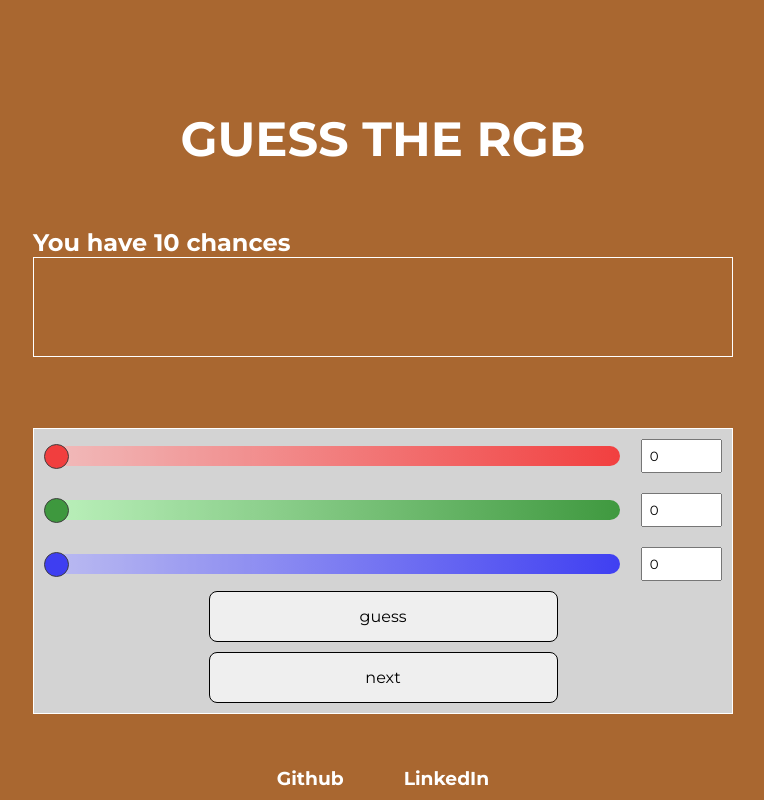
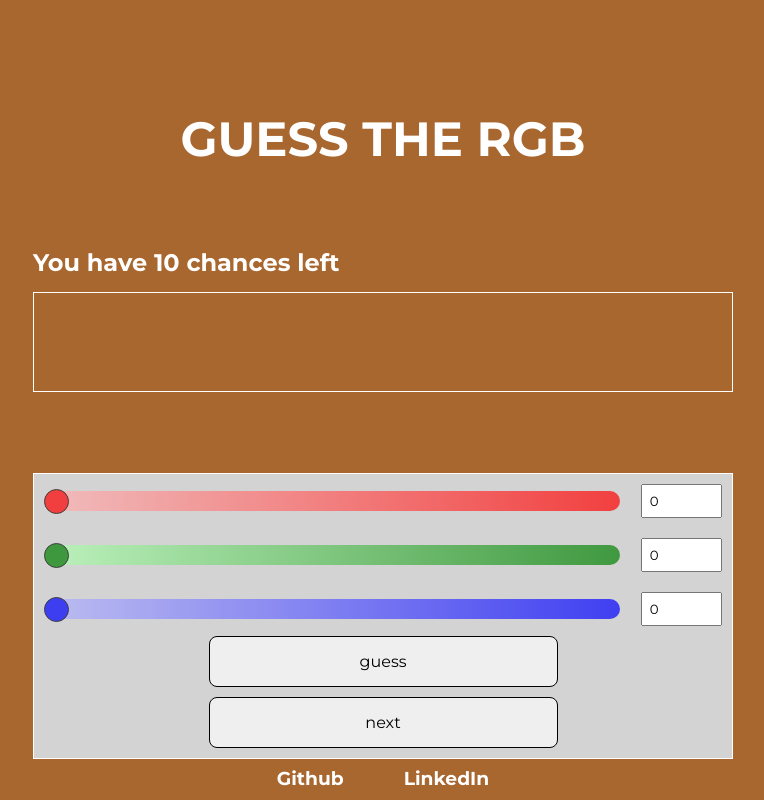
Before and after one commit to kemalsezgen/rgb-guesser, a React (Vite) app: page / in a window 1280 px wide. Shown: the whole page, without its empty margins (257-1021 px from the left). Built offline with nearby package versions, Linux system fonts and the light colour scheme.

Commit message:
bug fix about game winning

```diff
--- a/src/App.css
+++ b/src/App.css
@@ -32,7 +32,7 @@ ul {
   display: flex;
   flex-direction: column;
   align-items: center;
-  min-height: 100vh;
+  min-height: 100dvh;
   overflow: hidden;
 }
 
@@ -97,6 +97,7 @@ ul {
   align-items: center;
   width: 700px;
   border: 2px solid black;
+  margin-top: 25px;
 }
 
 input[type="range"] {
@@ -194,6 +195,7 @@ input[type="range"].blue-input::-moz-range-thumb {
   width: 700px;
   height: 100px;
   margin-bottom: 100px;
+  margin-top: 20px;
 }
 
 .predictions-container-inner {
@@ -202,6 +204,7 @@ input[type="range"].blue-input::-moz-range-thumb {
   border: 2px solid black;
   width: 100%;
   height: 100%;
+  margin: 15px 0;
 }
 
 .prediction-box {
@@ -242,6 +245,7 @@ input[type="range"].blue-input::-moz-range-thumb {
     width: 450px;
     height: 90px;
     margin-bottom: 80px;
+    margin-top: 15px; /* Mobil cihazlar için daha küçük bir değer */
   }
 
   .predictions-container-inner {
--- a/src/components/Guesser.jsx
+++ b/src/components/Guesser.jsx
@@ -16,10 +16,12 @@ const Guesser = ({ textColor }) => {
   });
 
   useEffect(() => {
-    if (guess.percentage === 100 || guessList.length === 10) {
+    if (guess.percentage === 100) {
+      dispatch(endGame());
+    } else if (guessList.length === 10) {
       dispatch(endGame());
     }
-  }, [guess, dispatch, color, guessList]);
+  }, [guess, dispatch, guessList]);
 
   useEffect(() => {
     setRgb(selectedGuess);
--- a/src/components/Predictions.jsx
+++ b/src/components/Predictions.jsx
@@ -18,28 +18,24 @@ const Predictions = ({ textColor }) => {
 
   return (
     <div className='predictions-container'>
-      {10 - guessList.length > 0 ? (
-        <h2>
-          You have {10 - guessList.length} {10 - guessList.length > 1 ? 'chances' : 'chance'}
-        </h2>
-      ) : (
+      {game.isFinished ? (
         <>
-          {game.isFinished && guessList.some(guess => guess.percentage === 100) && (
+          {guessList.some(guess => guess.percentage === 100) ? (
             <h2>
-              {`You figured it out in ${guessList.length} ${guessList.length > 1 ? 'tries' : 'try'}!`}
+              Congratulations! You guessed the correct RGB color in {guessList.length} {guessList.length > 1 ? 'tries' : 'try'}!
+            </h2>
+          ) : (
+            <h2>
+              Game Over! The correct color was RGB({color.red}, {color.green}, {color.blue}).
+              Your best guess was {guessList.reduce((max, obj) =>
+                obj.percentage > max.percentage ? obj : max, guessList[0]).percentage}% accurate.
             </h2>
           )}
-
-          {game.isFinished && !guessList.some(guess => guess.percentage === 100) && (
-            <>
-              <h2>
-                {`It was (${color.red}, ${color.green}, ${color.blue}).
-                Your best score is ${guessList.reduce((max, obj) =>
-                  obj.percentage > max.percentage ? obj : max, guessList[0]).percentage}%`}
-              </h2>
-            </>
-          )}
         </>
+      ) : (
+        <h2>
+          You have {10 - guessList.length} {10 - guessList.length > 1 ? 'chances' : 'chance'} left
+        </h2>
       )}
       <div className='predictions-container-inner' style={{ border: `1px solid ${textColor}` }}>
         {guessList.map(prediction => {
```
Also changed, not shown: 1 other file (tests, documents, lock files or other folders).
